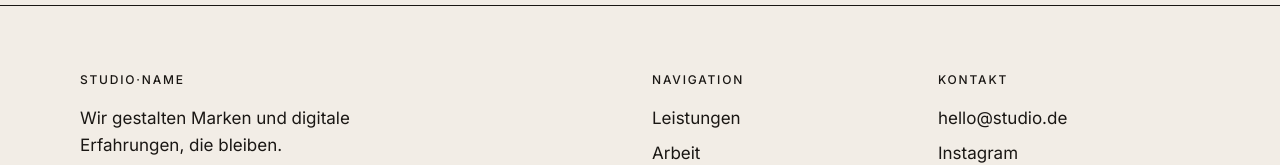
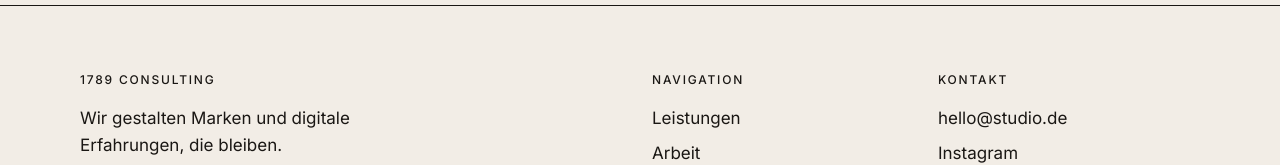
Before and after one commit to patrickkenzler/1789-website, a Next.js app: page / in a window 1280 px wide. Shown: the part 8535-8700 px from the top of the page. Built offline with nearby package versions, Linux system fonts and the light colour scheme.

Commit message:
Update footer studio name to '1789 Consulting'

```diff
--- a/src/components/organisms/Footer.tsx
+++ b/src/components/organisms/Footer.tsx
@@ -6,7 +6,7 @@ export function Footer() {
       <Container>
         <Grid>
           <Col span={4} className="py-16">
-            <p className="text-label text-ink mb-4">Studio·Name</p>
+            <p className="text-label text-ink mb-4">1789 Consulting</p>
             <p className="text-body-sm text-ink-muted pretty">
               Wir gestalten Marken und digitale Erfahrungen, die bleiben.
             </p>
```
